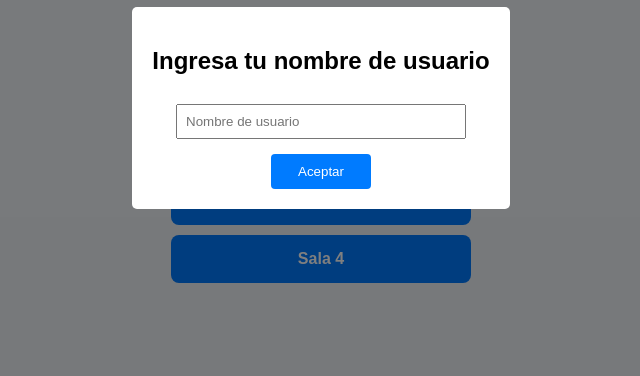
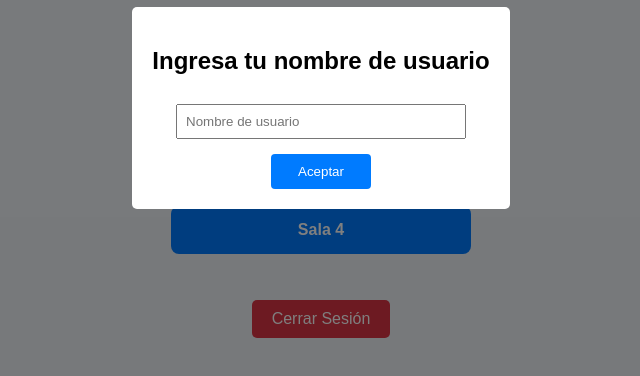
Before and after one commit to victortelles/Chat-socket.io, a website: page src/views/index.html in a window 1280 px wide. Shown: the part 292-668 px from the top of the page, without its empty margins (319-959 px from the left). Drawn offline with Linux system fonts and the light colour scheme; files that its build step writes are made by us from their sources.

Commit message:
Implementacion de cerrar sesion

```diff
--- a/public/scripts/index.js
+++ b/public/scripts/index.js
@@ -12,6 +12,14 @@ document.addEventListener("DOMContentLoaded", function () {
     } else {
         modal.style.display = "flex"; // Mostrar el modal si no existe un nombre de usuario
     }
+
+    //MLogica del evento de cerrar sesion
+    const logOutButton = document.getElementById("logOutButton");
+    logOutButton.addEventListener("click", function () {
+        localStorage.removeItem("username");
+        displayName.textContent = '';
+        modal.style.display = 'flex';
+    });
 });
 
 // Función para establecer el nombre de usuario
--- a/public/styles/salas.css
+++ b/public/styles/salas.css
@@ -84,3 +84,34 @@ a:active {
     cursor: pointer;
     transition: background-color 0.3s;
 }
+
+.button-logOut {
+    margin-top: 20px;
+    /* Espacio superior para separar del contenido */
+    text-align: center;
+    /* Centrar el botón */
+}
+
+.button-logOut {
+    margin-top: 20px;
+    text-align: center;
+}
+
+.logOut {
+    padding: 10px 20px;
+    background-color: #dc3545;
+    color: white;
+    border: none;
+    border-radius: 5px;
+    cursor: pointer;
+    font-size: 16px;
+    transition: background-color 0.3s;
+}
+
+.logOut:hover {
+    background-color: #c82333;
+}
+
+.logOut:active {
+    background-color: #bd2130;
+}
--- a/src/views/index.html
+++ b/src/views/index.html
@@ -29,6 +29,12 @@
         <li><a href="/chat/3">Sala 3</a></li>
         <li><a href="/chat/4">Sala 4</a></li>
     </ul>
+
+    <!-- Boton cerrar sesion -->
+    <div class="button-logOut">
+        <button id="logOutButton" class="logOut" >Cerrar Sesión </button>
+    </div>
     <script defer src="/scripts/index.js"></script>
 </body>
+
 </html>
```
